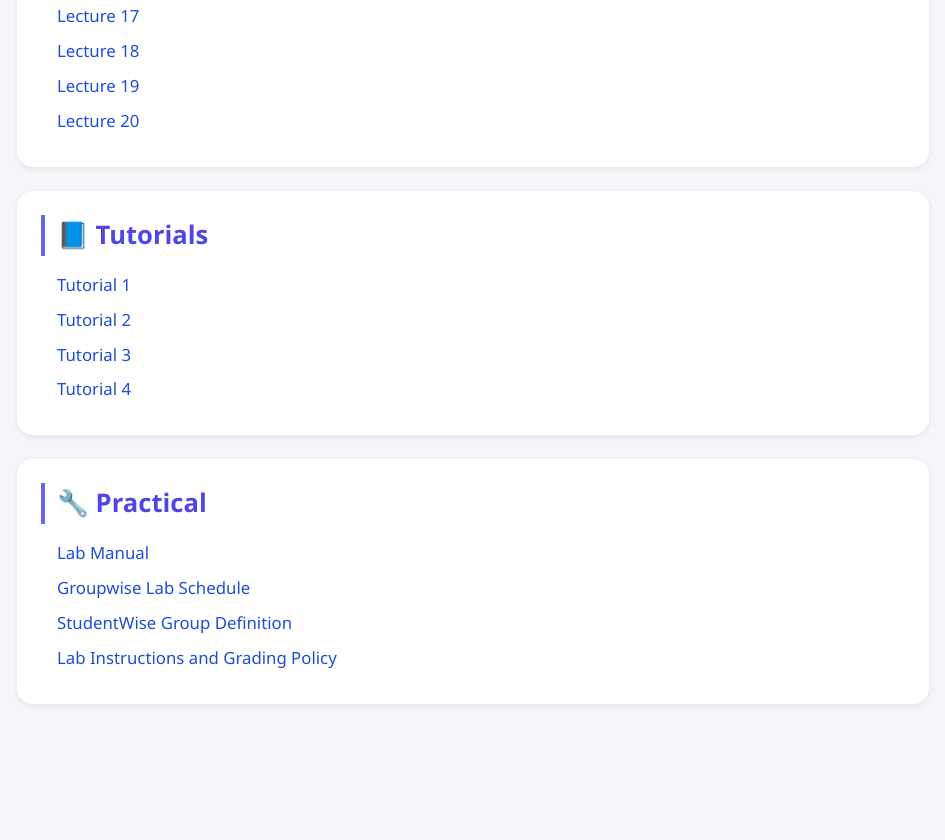
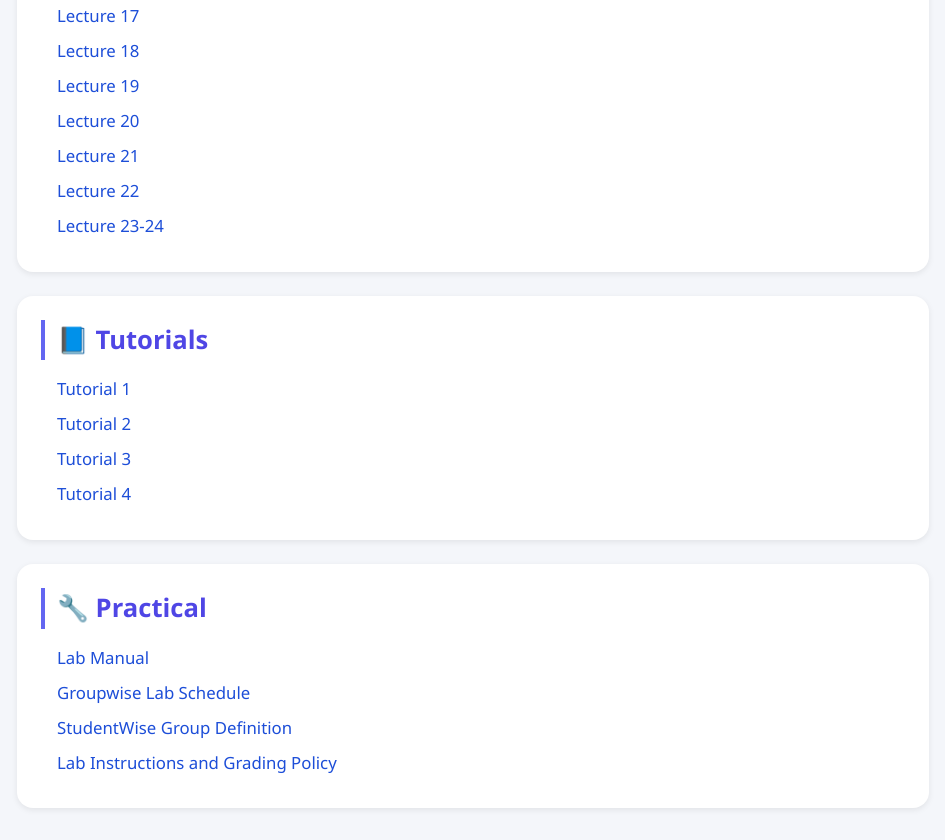
Before and after one commit to rahuliitd05/Semester3, a plain HTML site: page APL 107 New/index.html in a window 1280 px wide. Shown: the part 984-1824 px from the top of the page, without its empty margins (167-1112 px from the left). Before the commit the page ends 1720 px from the top, so only its background shows below. Drawn offline with Linux system fonts and the light colour scheme.

Commit message:
More Stuff

```diff
--- a/APL 107 New/index.html
+++ b/APL 107 New/index.html
@@ -45,6 +45,9 @@
         <li><a href="https://pub-dc4106eb4dfb4449b868d7395287816c.r2.dev/APL%20107%20New/LectureSlides/Lec18.pdf" target="_blank">Lecture 18</a></li>
         <li><a href="https://pub-dc4106eb4dfb4449b868d7395287816c.r2.dev/APL%20107%20New/LectureSlides/Lec19.pdf" target="_blank">Lecture 19</a></li>
         <li><a href="https://pub-dc4106eb4dfb4449b868d7395287816c.r2.dev/APL%20107%20New/LectureSlides/Lec20.pdf" target="_blank">Lecture 20</a></li>
+        <li><a href="https://pub-dc4106eb4dfb4449b868d7395287816c.r2.dev/APL%20107%20New/LectureSlides/Lec21.pdf" target="_blank">Lecture 21</a></li>
+        <li><a href="https://pub-dc4106eb4dfb4449b868d7395287816c.r2.dev/APL%20107%20New/LectureSlides/Lec22.pdf" target="_blank">Lecture 22</a></li>
+        <li><a href="https://pub-dc4106eb4dfb4449b868d7395287816c.r2.dev/APL%20107%20New/LectureSlides/Lec23-24.pdf" target="_blank">Lecture 23-24</a></li>
       </ul>
     </section>
 
```
Also changed, not shown: CVL 141 New/index.html (+2 -0 lines), index.html (+1 -1 lines).
